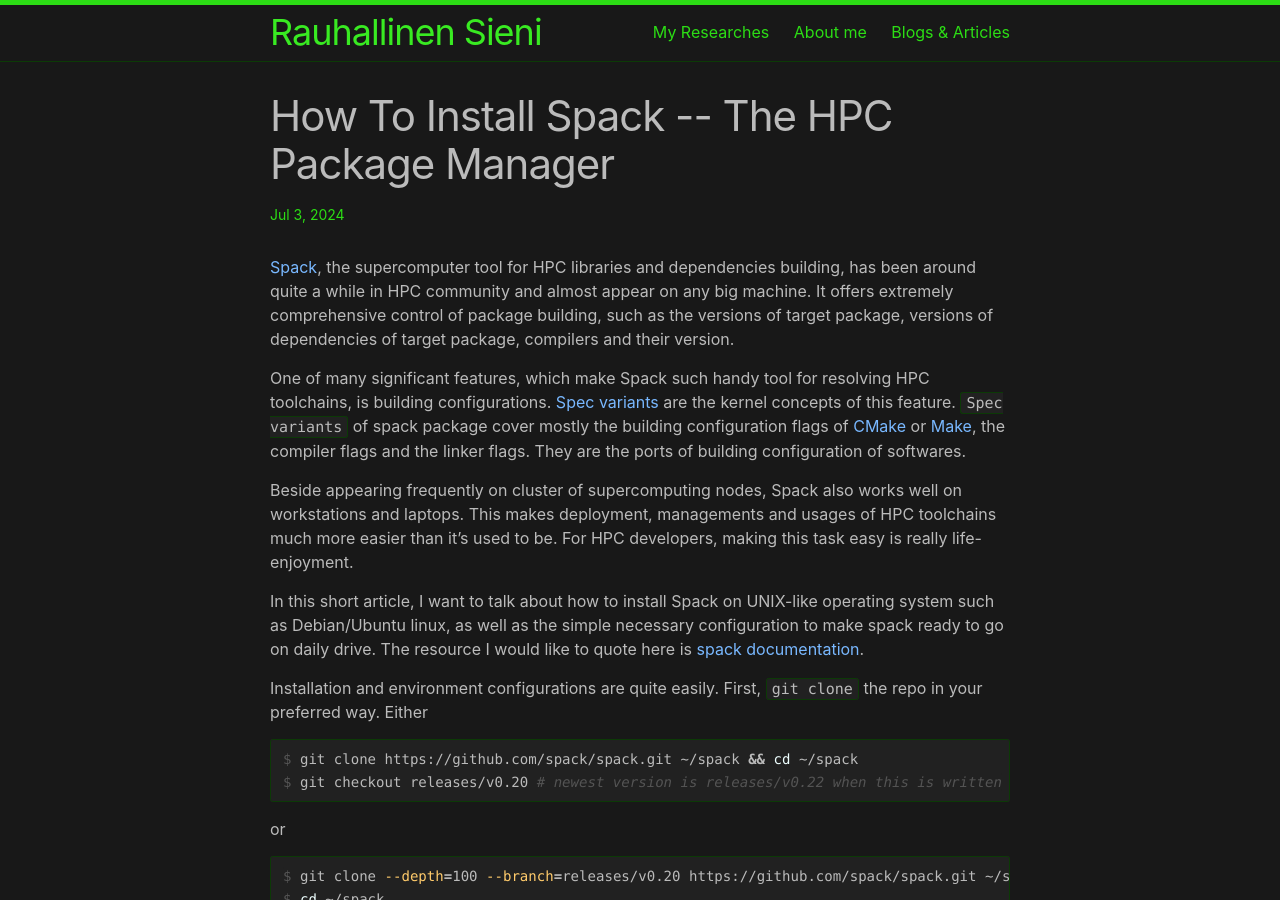
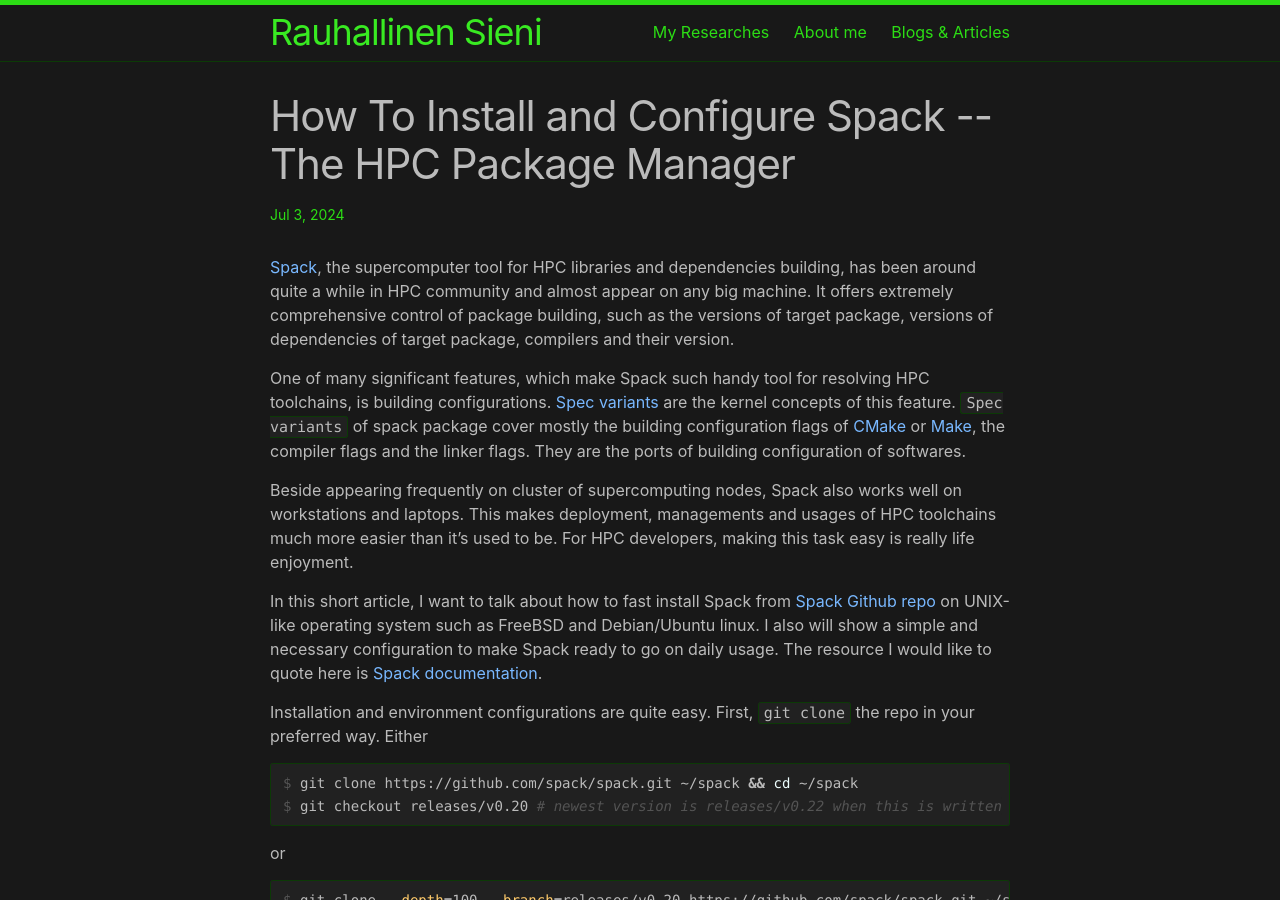
Before and after one commit to tekniiquann/tekniiquann.github.io, a Jekyll site: the page built from _posts/2024-07-03-Install-Sapck-The-HPC-Package-Maneger.md, in a window 1280 px wide and 900 px high. Built offline with Jekyll 4.4.1, drawn with Linux system fonts in a browser that asks for light colours; some of the changed text lies outside the part shown.

Commit message:
debug _layouts/home.html; edit post

```diff
--- a/_layouts/home.html
+++ b/_layouts/home.html
@@ -36,9 +36,9 @@ layout: base
               {{ post.excerpt }}
             {%- endif -%}
           </li>
-          {%- if forloop.index == site.number_of_homepage_posts -%}
-            {%- break -%}
-          {%- endif -%}
+        {%- endif -%}
+        {%- if forloop.index > site.number_of_homepage_posts -%}
+          {%- break -%}
         {%- endif -%}
       {%- endfor -%}
     </ul>
--- a/_posts/2024-07-03-Install-Sapck-The-HPC-Package-Maneger.md
+++ b/_posts/2024-07-03-Install-Sapck-The-HPC-Package-Maneger.md
@@ -1,6 +1,6 @@
 ---
 layout: post
-title: "How To Install Spack -- The HPC Package Manager"
+title: "How To Install and Configure Spack -- The HPC Package Manager"
 categories_short_name: shell
 meta: "shell_and_OS"
 type: "Draft"
@@ -10,11 +10,11 @@ type: "Draft"
 
 One of many significant features, which make Spack such handy tool for resolving HPC toolchains, is building configurations. [Spec variants](https://spack.readthedocs.io/en/latest/basic_usage.html#specs-dependencies) are the kernel concepts of this feature. `Spec variants` of spack package cover mostly the building configuration flags of [CMake](https://cmake.org/) or [Make](https://en.wikipedia.org/wiki/Make_(software)), the compiler flags and the linker flags. They are the ports of building configuration of softwares.
 
-Beside appearing frequently on cluster of supercomputing nodes, Spack also works well on workstations and laptops. This makes deployment, managements and usages of HPC toolchains much more easier than it's used to be. For HPC developers, making this task easy is really life-enjoyment.
+Beside appearing frequently on cluster of supercomputing nodes, Spack also works well on workstations and laptops. This makes deployment, managements and usages of HPC toolchains much more easier than it's used to be. For HPC developers, making this task easy is really life enjoyment.
 
-In this short article, I want to talk about how to install Spack on UNIX-like operating system such as Debian/Ubuntu linux, as well as the simple necessary configuration to make spack ready to go on daily drive. The resource I would like to quote here is [spack documentation](https://spack.readthedocs.io/en/latest/getting_started.html#installation).
+In this short article, I want to talk about how to fast install Spack from [Spack Github repo](https://github.com/spack/spack.git) on UNIX-like operating system such as FreeBSD and Debian/Ubuntu linux. I also will show a simple and necessary configuration to make Spack ready to go on daily usage. The resource I would like to quote here is [Spack documentation](https://spack.readthedocs.io/en/latest/getting_started.html#installation).
 
-Installation and environment configurations are quite easily. First, `git clone` the repo in your preferred way. Either
+Installation and environment configurations are quite easy. First, `git clone` the repo in your preferred way. Either
 {% highlight console %}
 $ git clone https://github.com/spack/spack.git ~/spack && cd ~/spack
 $ git checkout releases/v0.20 # newest version is releases/v0.22 when this is written
```
Also changed, not shown: other parts of _posts/2024-07-03-Install-Sapck-The-HPC-Package-Maneger.md (+0 -8 lines).
